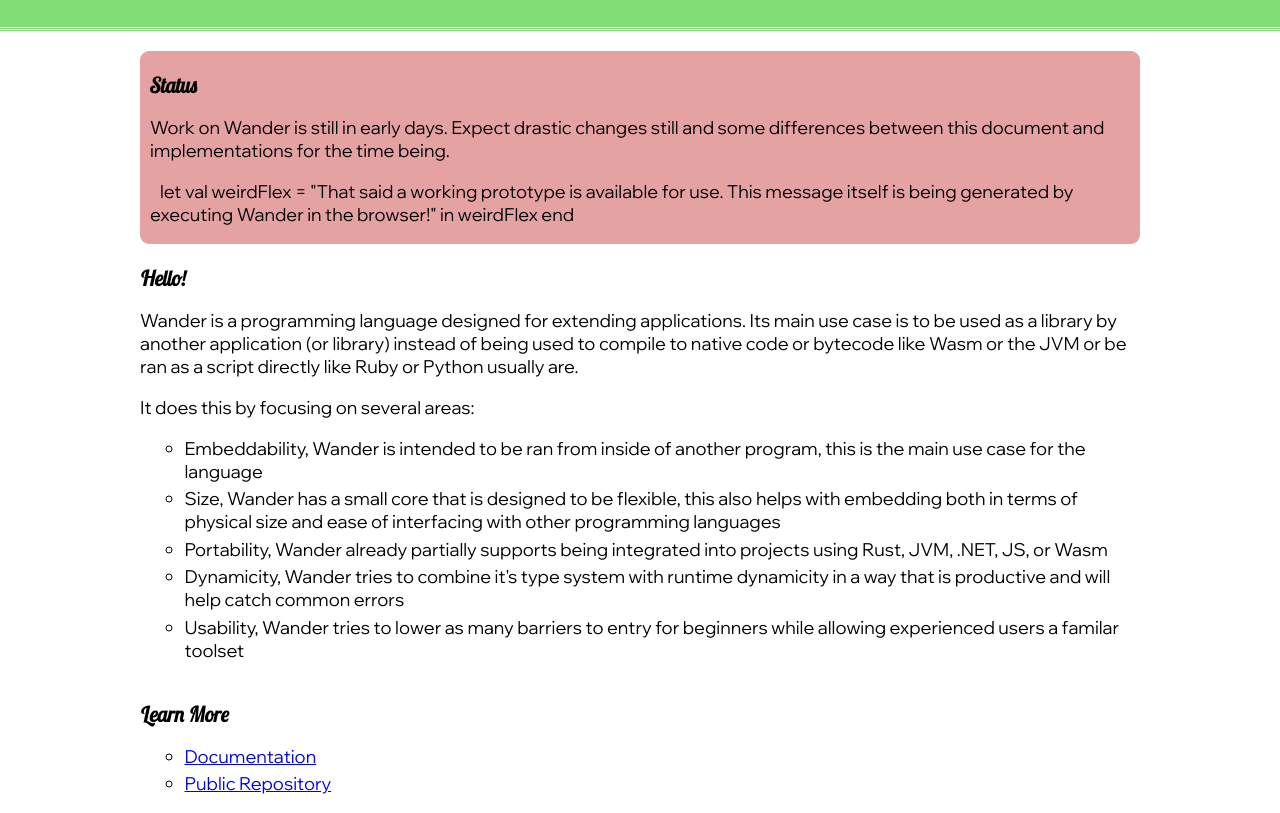
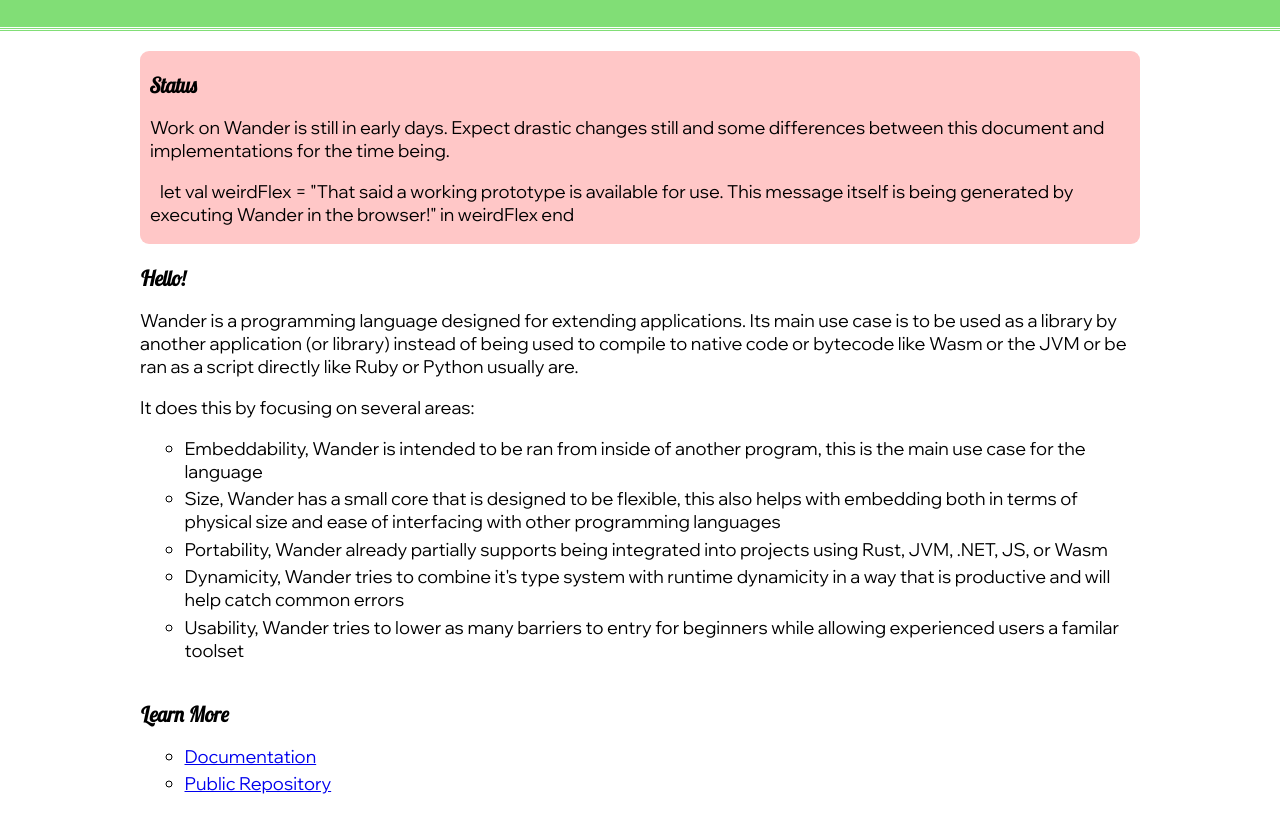
Before and after one commit to almibe/wander-lang.dev, an Astro site: page / in a window 1280 px wide. Shown: the part 106-919 px from the top of the page. Built offline with nearby package versions, Linux system fonts and the light colour scheme; Astro itself is replaced by a stand-in of ours.

Commit message:
updating deps + css

```diff
--- a/package.json
+++ b/package.json
@@ -11,9 +11,8 @@
   },
   "dependencies": {
     "@astrojs/mdx": "^1.1.2",
-    "@wander-lang/wander-components": "link:../wander-components",
+    "@wander-lang/wander-components": "0.5.2",
     "astro": "^3.1.0",
-    "highlight.js": "^11.8.0",
     "vite-plugin-top-level-await": "^1.3.1",
     "vite-plugin-wasm": "^3.2.2"
   }
--- a/src/styles/wander.css
+++ b/src/styles/wander.css
@@ -12,7 +12,7 @@ h1, h2, h3, h4, h5, h6 {
     font-family: 'LobsterTwo';
 }
 
-p, div, main {
+p, div, main, nav {
     font-size: large;
     font-family: 'Madefor';
 }
@@ -56,14 +56,12 @@ body {
 
 main {
     border-top: 3px double #81de76;
-    display: flex;
-    flex-direction: column;
-    align-items: center;
+    display: grid;
+    justify-items: center;
 }
 
 main section {
-    min-width: 1000px;
-    max-width: 1000px;
+    width: 1000px;
 }
 
 main h3 {
@@ -72,7 +70,7 @@ main h3 {
 
 section.alert {
     margin-top:20px;
-    background-color: rgb(229, 162, 162);
+    background-color: #ffc7c7;
     border-radius: .5em;
 }
 
```
Also changed, not shown: pnpm-lock.yaml.
